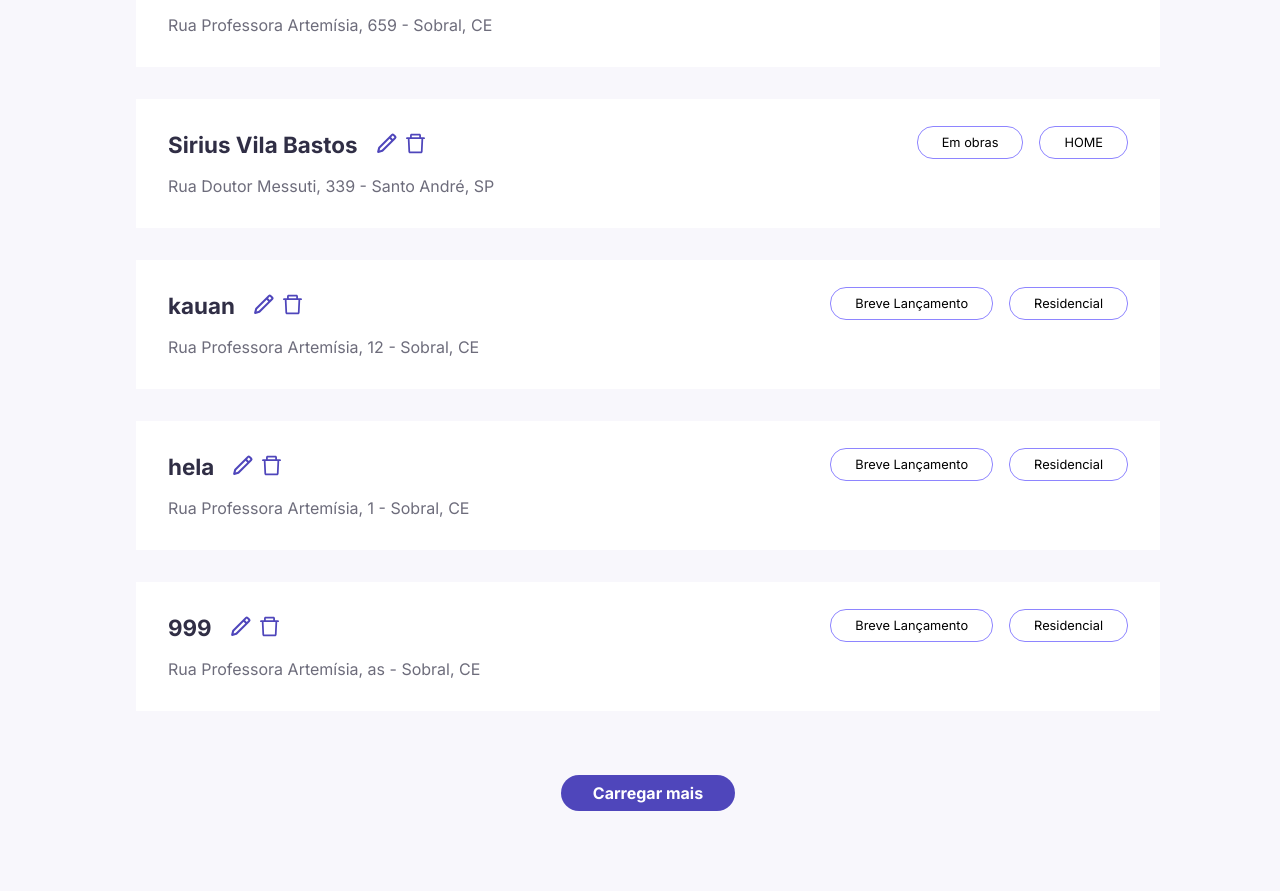
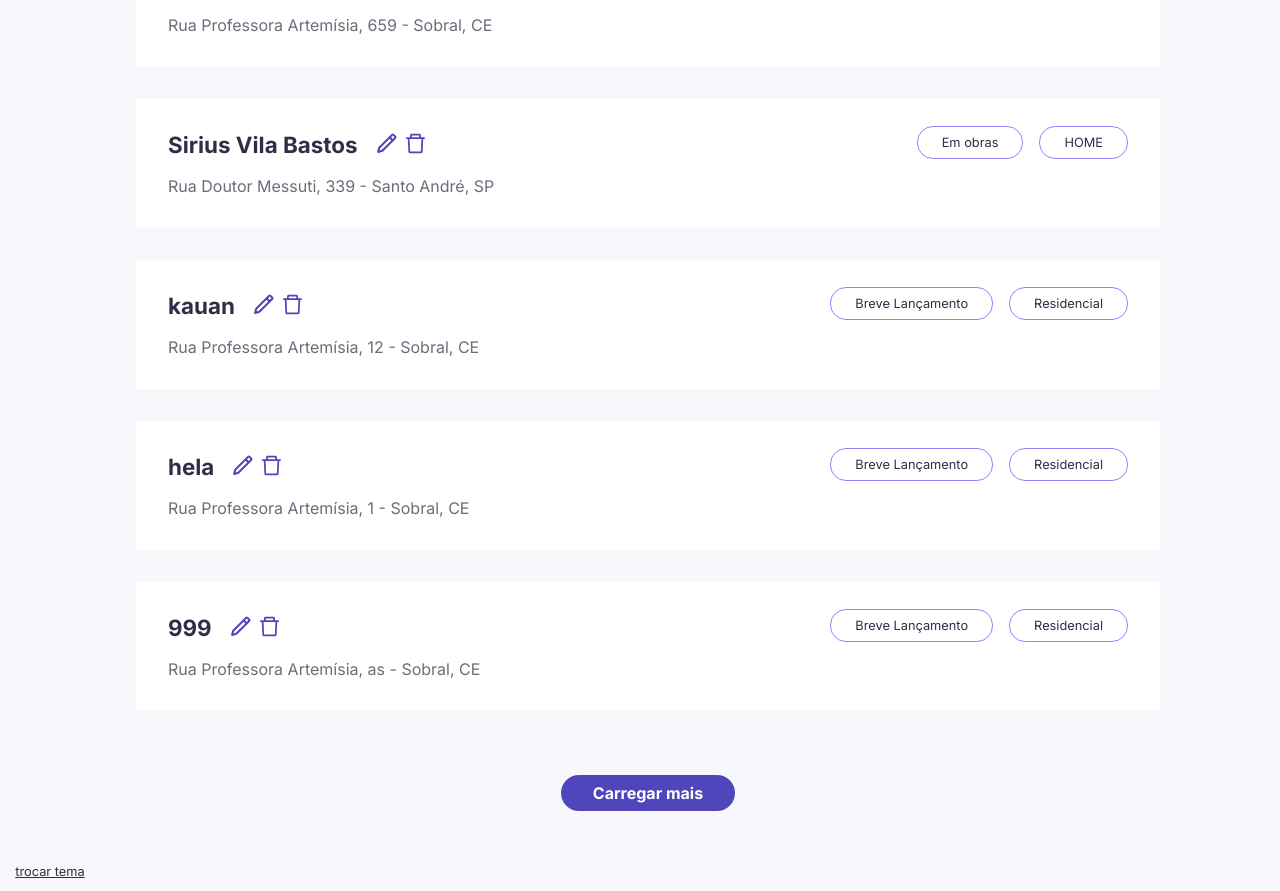
Before and after one commit to luancardosoti/desafio-empreendimentos, a Next.js app: page / in a window 1280 px wide. Shown: the part 1080-1971 px from the top of the page. Built offline with nearby package versions, Linux system fonts and the light colour scheme; data requests are answered from the project's data file.

Commit message:
finalizando troca de temas

```diff
--- a/enterprises-server.json
+++ b/enterprises-server.json
@@ -153,6 +153,20 @@
         "number": "456"
       },
       "id": 13
+    },
+    {
+      "name": "novoononovovo",
+      "status": "Lançamento",
+      "purpose": "Comercial",
+      "address": {
+        "cep": "62050-410",
+        "city": "Sobral",
+        "district": "Sinhá Sabóia",
+        "state": "CE",
+        "street": "Rua Professora Artemísia",
+        "number": "10"
+      },
+      "id": 14
     }
   ]
 }
--- a/src/components/ButtonBranding/styles.ts
+++ b/src/components/ButtonBranding/styles.ts
@@ -14,6 +14,7 @@ export const ButtonBradingContainer = styled.button`
   font-family: 'Inter';
   font-weight: 700;
   font-size: 1rem;
+  color: #fff;
 
   svg {
     margin-left: 0.5rem;
--- a/src/components/Card/styles.ts
+++ b/src/components/Card/styles.ts
@@ -60,6 +60,7 @@ export const Container = styled.header`
       font-size: 0.8rem;
       line-height: 12px;
       white-space: nowrap;
+      color: ${(props) => props.theme.colors.textcolorPrimary};
 
       + span {
         margin-left: 1rem;
--- a/src/components/ModalEnterprise/styles.ts
+++ b/src/components/ModalEnterprise/styles.ts
@@ -67,10 +67,12 @@ export const Container = styled.div`
 
       select,
       input {
+        background: transparent;
         width: 100%;
         border: none;
         outline: none;
         padding-bottom: 0.5rem;
+        color: ${(props) => props.theme.colors.textcolorPrimary};
 
         border-bottom: 1px solid
           ${(props) => props.theme.colors.outlineGrayDark};
@@ -78,6 +80,10 @@ export const Container = styled.div`
         :focus {
           border-color: ${(props) =>
             props.theme.colors.brandcolorPrimaryDefault};
+        }
+
+        option {
+          background: ${(props) => props.theme.colors.bgWhite};
         }
       }
 
@@ -88,6 +94,7 @@ export const Container = styled.div`
           font-family: 'Inter', sans-serif;
           font-size: 0.8rem;
           line-height: 1.1rem;
+          color: ${(props) => props.theme.colors.textcolorPrimary};
         }
       }
 
--- a/src/context/ThemeContextData.tsx
+++ b/src/context/ThemeContextData.tsx
@@ -1,6 +1,7 @@
 import React, { createContext, useCallback, useContext, useState } from 'react';
 import { ThemeProvider } from 'styled-components';
 import { theme as light } from '../styles/themes/light';
+import { theme as dark } from '../styles/themes/dark';
 
 interface Theme {
   name: string;
@@ -28,10 +29,10 @@ export const CustomThemeProvider: React.FC = ({ children }) => {
   const [theme, setTheme] = useState<Theme>(light);
 
   const toggleTheme = useCallback(() => {
-    if (theme.name === 'first') {
+    if (theme.name === 'dark') {
       setTheme(light);
-    } else if (theme.name === 'second') {
-      setTheme(light);
+    } else if (theme.name === 'light') {
+      setTheme(dark);
     }
   }, [theme]);
 
--- a/src/pages/index.tsx
+++ b/src/pages/index.tsx
@@ -10,6 +10,7 @@ import { useEffect, useMemo, useState } from 'react';
 import ModalEnterprise from '../components/ModalEnterprise';
 import ConfirmationModal from '../components/ConfirmationModal';
 import ButtonBranding from '../components/ButtonBranding';
+import { useTheme } from '../context/ThemeContextData';
 
 export interface Enterprise {
   id: string;
@@ -33,6 +34,8 @@ interface HomeProps {
 }
 
 export default function Home({ enterprises, tPages }: HomeProps) {
+  const { toggleTheme } = useTheme();
+
   const [search, setSearch] = useState('');
   const [openConfirmationModal, setOpenConfirmationModal] = useState({
     open: false,
@@ -240,6 +243,12 @@ export default function Home({ enterprises, tPages }: HomeProps) {
         <button onClick={() => submitOpenModal()} className="buttonAddMobile">
           <FiPlus size={30} strokeWidth={3} stroke="#fff" />
         </button>
+
+        <div className="buttonSwitchTheme">
+          <button className="buttonSwitchTheme" onClick={() => toggleTheme()}>
+            trocar tema
+          </button>
+        </div>
       </Container>
     </>
   );
--- a/src/styles/home.ts
+++ b/src/styles/home.ts
@@ -1,6 +1,7 @@
 import styled from 'styled-components';
 
 export const Container = styled.div`
+  position: relative;
   min-height: 100vh;
   height: 100%;
   background-color: ${(props) => props.theme.colors.bgGray};
@@ -31,6 +32,7 @@ export const Container = styled.div`
         outline: none;
         background: transparent;
 
+        color: ${(props) => props.theme.colors.textcolorPrimary};
         ::placeholder {
           color: ${(props) => props.theme.colors.textcolorPrimary};
         }
@@ -77,6 +79,30 @@ export const Container = styled.div`
     padding: 0.5rem;
   }
 
+  .buttonSwitchTheme {
+    position: absolute;
+    bottom: 5px;
+    left: 5px;
+
+    button {
+      border: none;
+      outline: none;
+      background: transparent;
+      width: 80px;
+
+      color: ${(props) => props.theme.colors.brandcolorPrimaryDefault};
+      font-family: 'Inter', sans-serif;
+      font-size: 0.8rem;
+      line-height: 1.1rem;
+      color: ${(props) => props.theme.colors.textcolorPrimary};
+      text-decoration: underline;
+
+      :hover {
+        color: ${(props) => props.theme.colors.brandcolorPrimaryDefault};
+      }
+    }
+  }
+
   .buttonLoadingMore {
     margin-top: 4rem;
     display: flex;
--- /dev/null
+++ b/src/styles/themes/dark.ts
@@ -0,0 +1,25 @@
+type Theme = {
+  name: string;
+  colors: {
+    bgWhite: string;
+    bgGray: string;
+    brandcolorPrimaryLight: string;
+    brandcolorPrimaryDefault: string;
+    textcolorPrimary: string;
+    textcolorSecondary: string;
+    outlineGrayDark: string;
+  };
+};
+
+export const theme: Theme = {
+  name: 'dark',
+  colors: {
+    bgWhite: '#202024',
+    bgGray: '#09090A',
+    brandcolorPrimaryLight: '#8E85FF',
+    brandcolorPrimaryDefault: '#4F46BB',
+    textcolorPrimary: '#fff',
+    textcolorSecondary: '#6D6C7B',
+    outlineGrayDark: '#BBB8D9',
+  },
+};
```
